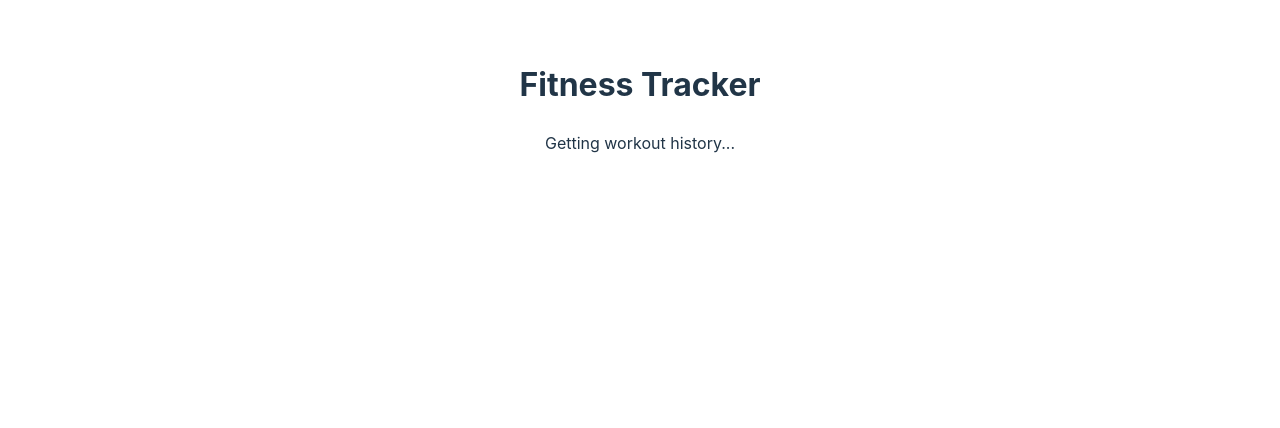
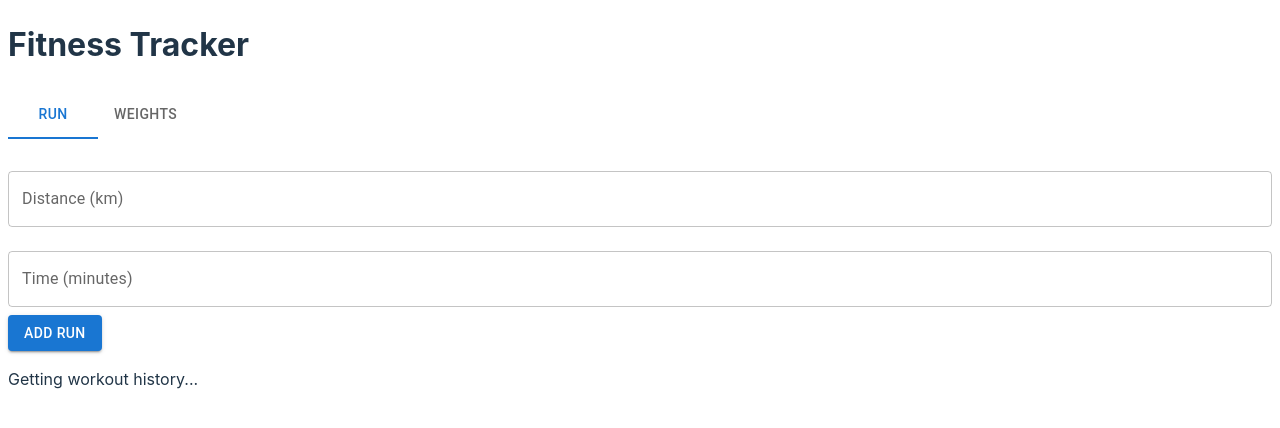
Before and after one commit to chimmyten/fitness-tracker, a React (Vite) app in the folder frontend/: page / in a window 1280 px wide. Shown: the top 428 px of the page. Built offline with nearby package versions, Linux system fonts and the light colour scheme.

Commit message:
add workout form and material ui

```diff
--- a/frontend/index.html
+++ b/frontend/index.html
@@ -2,7 +2,7 @@
 <html lang="en">
   <head>
     <meta charset="UTF-8" />
-    <meta name="viewport" content="width=device-width, initial-scale=1.0" />
+    <meta name="viewport" content="intiial_scale=1, width=device-width" />
     <title>Fitness Tracker</title>
   </head>
   <body>
--- a/frontend/package.json
+++ b/frontend/package.json
@@ -10,6 +10,9 @@
     "preview": "vite preview"
   },
   "dependencies": {
+    "@emotion/react": "^11.13.0",
+    "@emotion/styled": "^11.13.0",
+    "@mui/material": "^5.16.5",
     "react": "^18.3.1",
     "react-dom": "^18.3.1"
   },
--- a/frontend/src/App.jsx
+++ b/frontend/src/App.jsx
@@ -1,5 +1,5 @@
 import { useState, useEffect } from 'react'
-import './App.css'
+import { Tabs, Tab, Box, TextField, Button } from '@mui/material';
 
 function App() {
 
@@ -18,6 +18,7 @@ function App() {
   return (
     <>
       <h1>Fitness Tracker</h1>
+      <WorkoutForm />
       {workouts.length > 0 ? (
         <WorkoutCard workout={workouts[0]}/>
       ) : (
@@ -26,6 +27,50 @@ function App() {
       }
     </>
   )
+}
+
+function WorkoutForm() {
+  const [selectedTab, setSelectedTab] = useState(0);
+
+  const handleChange = (event, newValue) => {
+    setSelectedTab(newValue);
+  };
+
+  const renderForm = () => {
+    switch (selectedTab) {
+      case 0:
+        return (
+          <Box>
+            <TextField label="Distance (km)" variant="outlined" fullWidth margin="normal" />
+            <TextField label="Time (minutes)" variant="outlined" fullWidth margin="normal" />
+            <Button variant="contained" color="primary">Add Run</Button>
+          </Box>
+        );
+      case 1:
+        return (
+          <Box>
+            <TextField label="Exercise" variant="outlined" fullWidth margin="normal" />
+            <TextField label="Sets" variant="outlined" fullWidth margin="normal" />
+            <TextField label="Reps" variant="outlined" fullWidth margin="normal" />
+            <Button variant="contained" color="primary">Add Weights</Button>
+          </Box>
+        );
+      default:
+        return null;
+    }
+  };
+
+  return (
+    <Box>
+      <Tabs value={selectedTab} onChange={handleChange}>
+        <Tab label="Run" />
+        <Tab label="Weights" />
+      </Tabs>
+      <Box marginTop={2}>
+        {renderForm()}
+      </Box>
+    </Box>
+  );
 }
 
 function WorkoutCard({ workout }) {
```
Also changed, not shown: 1 other file (tests, documents, lock files or other folders).
